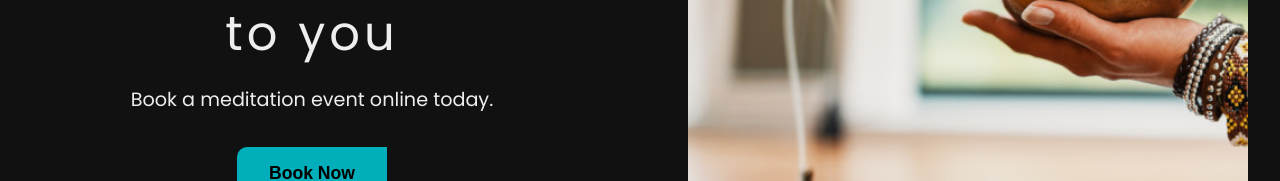
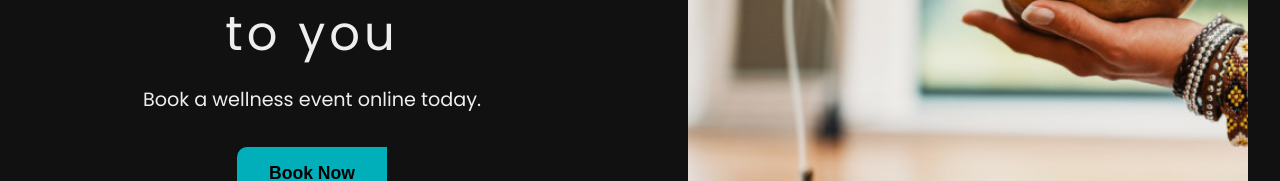
Before and after one commit to hdevilbiss/react-portfolio-website, a React (Create React App) app: page / in a window 1280 px wide. Shown: the part 413-594 px from the top of the page. Built offline with nearby package versions, Linux system fonts and the light colour scheme.

Commit message:
🙏 About: Rephrase "meditation" to "wellness"

```diff
--- a/src/components/AboutSection.jsx
+++ b/src/components/AboutSection.jsx
@@ -24,7 +24,7 @@ const AboutSection = () => {
           </Hide>
         </div>
         <p>
-          Book a meditation event online today.
+          Book a wellness event online today.
         </p>
         <button>
           Book Now
```
